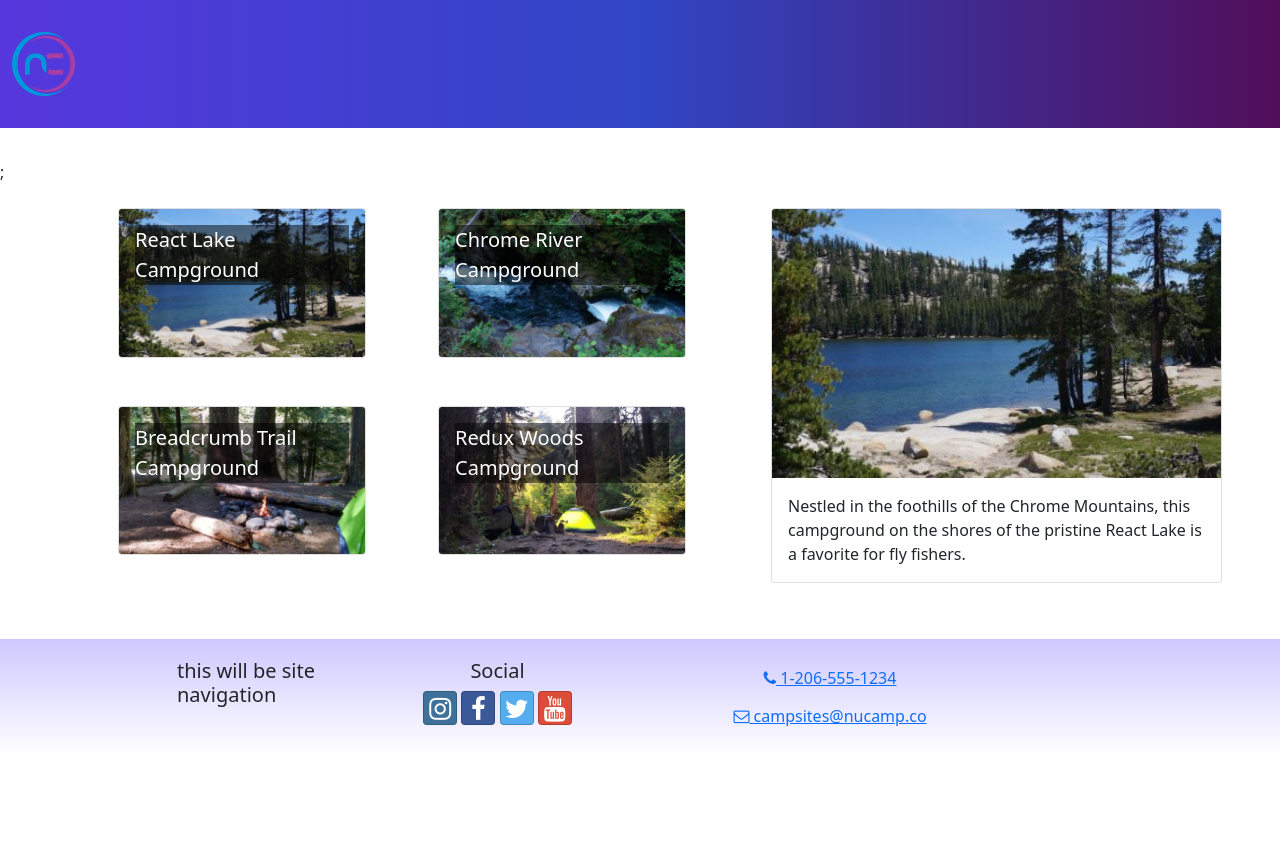
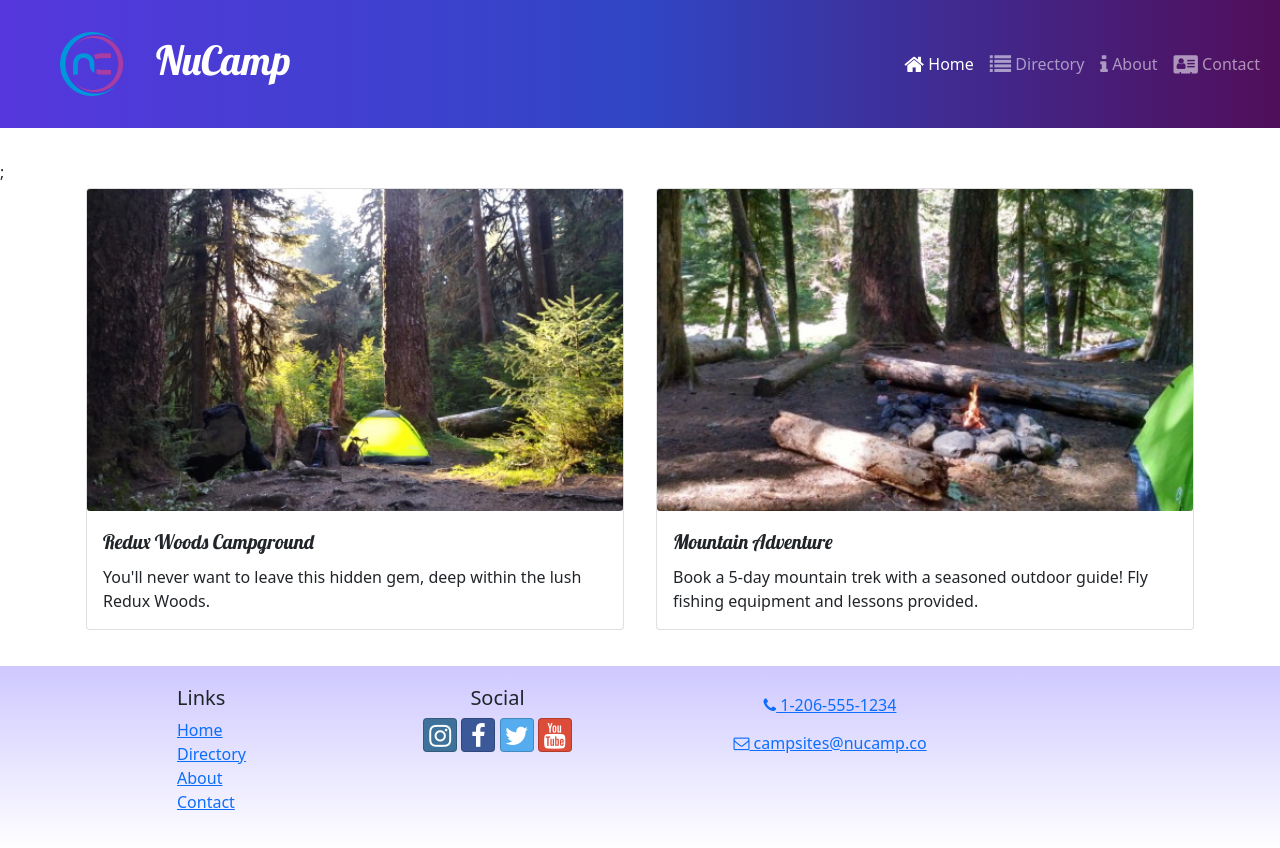
Before and after one commit to mk-bishop/react-class, a React (Create React App) app: page / in a window 1280 px wide. Before the commit the page ends 800 px from the top, so only its background shows below. Built offline with nearby package versions, Linux system fonts and the light colour scheme.

Commit message:
homepage display

```diff
--- a/src/App.js
+++ b/src/App.js
@@ -1,3 +1,6 @@
+import { Routes, Route } from 'react-router-dom';
+import ContactPage from './pages/ContactPage';
+import HomePage from './pages/HomePage';
 import Header from './components/Header';
 import Footer from './components/Footer';
 import CampsitesDirectoryPage from './pages/CampsitesDirectoryPage';
@@ -8,7 +11,11 @@ function App() {
   return (
     <div className="App">
       <Header />;
-      <CampsitesDirectoryPage />
+      <Routes>
+        <Route path='/' element={<HomePage />} />
+        <Route path='contact' element={<ContactPage />} />
+        <Route path='directory' element={<CampsitesDirectoryPage />} />
+      </Routes>
       <Footer />
     </div>
 
--- a/src/components/Footer.js
+++ b/src/components/Footer.js
@@ -1,4 +1,5 @@
-import {Container, Row, Col} from 'reactstrap';
+import { Container, Row, Col } from 'reactstrap';
+import { Link } from 'react-router-dom';
 
 const Footer = () => {
     return (
@@ -6,7 +7,21 @@ const Footer = () => {
             <Container>
                 <Row>
                     <Col xs={{ size: 4, offset: 1}} sm='2'>
-                        <h5>this will be site navigation</h5>
+                        <h5>Links</h5>
+                        <ul className='list-unstyled'>
+                            <li>
+                                <Link to='/'>Home</Link>
+                            </li>
+                            <li>
+                                <Link to='/directory'>Directory</Link>
+                            </li>
+                            <li>
+                                <Link to='/about'>About</Link>
+                            </li>
+                            <li>
+                                <Link to='/contact'>Contact</Link>
+                            </li>
+                        </ul>
                     </Col>
                     <Col xs='6' sm='3' className='text-center'>
                     <h5>Social</h5>
--- a/src/components/Header.js
+++ b/src/components/Header.js
@@ -1,14 +1,48 @@
-import { Navbar, NavbarBrand } from 'reactstrap';
+import { useState } from 'react';
+import {
+    Navbar,
+    NavbarBrand,
+    Collapse,
+    NavbarToggler,
+    Nav,
+    NavItem
+} from 'reactstrap';
+import { NavLink } from 'react-router-dom';
 import NucampLogo from '../app/assets/img/logo.png';
 
 const Header = () => {
+    const [ menuOpen, setMenuOpen ] = useState(false);
     return (
         <Navbar dark color="primary" sticky="top" expand="md">
-        <>
-          <NavbarBrand href="/">
-              <img src={NucampLogo} alt="nucamp logo" />
-          </NavbarBrand>
-        </>
+            <NavbarBrand className='ms-5' href="/">
+              <img src={NucampLogo} alt="nucamp logo" className='float-start' />
+              <h1 className='mt-1'>NuCamp</h1>
+            </NavbarBrand>
+            <NavbarToggler onClick={() => setMenuOpen(!menuOpen)} />
+            <Collapse isOpen={menuOpen} navbar>
+              <Nav className='ms-auto' navbar>
+                <NavItem>
+                  <NavLink className='nav-link' to='/'>
+                    <i className='fa fa-home fa-lg' /> Home
+                  </NavLink>
+                </NavItem>
+                <NavItem>
+                  <NavLink className='nav-link' to='/directory'>
+                  <i className='fa fa-list fa-lg' /> Directory
+                  </NavLink>
+                </NavItem>
+                <NavItem>
+                  <NavLink className='nav-link' to='/about'>
+                  <i className='fa fa-info fa-lg' /> About
+                  </NavLink>
+                </NavItem>
+                <NavItem>
+                  <NavLink className='nav-link' to='/contact'>
+                  <i className='fa fa-address-card fa-lg' /> Contact
+                  </NavLink>
+                </NavItem>
+              </Nav>
+            </Collapse>
       </Navbar>
     );
 };
--- a/src/features/campsites/campsitesSlice.js
+++ b/src/features/campsites/campsitesSlice.js
@@ -11,3 +11,7 @@ export const selectAllCampsites = () => {
 export const selectCampsiteById = (id) => {
     return CAMPSITES.find((campsite) => campsite.id === id);
 };
+
+export const selectFeaturedCampsite = () => {
+    return CAMPSITES.find((campsite) => campsite.featured);
+}
--- /dev/null
+++ b/src/features/display/DisplayCard.js
@@ -0,0 +1,17 @@
+import { Card, CardBody, CardImg, CardText, CardTitle } from 'reactstrap';
+
+const DisplayCard = ({ item }) => {
+    const { image, name, description } = item;
+
+    return (
+        <Card>
+            <CardImg src={image} alt={name} />
+            <CardBody>
+                <CardTitle>{name}</CardTitle>
+                <CardText>{description}</CardText>
+            </CardBody>
+        </Card>
+    )
+};
+
+export default DisplayCard;
--- /dev/null
+++ b/src/features/display/DisplayList.js
@@ -0,0 +1,22 @@
+import { Col, Row } from 'reactstrap';
+import DisplayCard from './DisplayCard';
+import { selectFeaturedCampsite } from '../campsites/campsitesSlice';
+import { selectFeaturedPromotion } from '../promotions/promotionsSlice';
+
+const DisplayList = () => {
+    const items = [selectFeaturedCampsite(), selectFeaturedPromotion()];
+
+    return (
+        <Row>
+            {items.map((item, idx) => {
+                return (
+                    <Col md className='m-1' key={idx}>
+                        <DisplayCard item={item} />
+                    </Col>
+                );
+            })}
+        </Row>
+    );
+};
+
+export default DisplayList
--- /dev/null
+++ b/src/features/promotions/promotionsSlice.js
@@ -0,0 +1,5 @@
+import { PROMOTIONS } from '../../app/shared/PROMOTIONS';
+
+export const selectFeaturedPromotion = () => {
+    return PROMOTIONS.find((promotion) => promotion.featured);
+};
--- a/src/index.js
+++ b/src/index.js
@@ -1,5 +1,6 @@
 import React from 'react';
 import { createRoot } from 'react-dom/client';
+import { BrowserRouter } from 'react-router-dom';
 import { Provider } from 'react-redux';
 import { store } from './app/store';
 import App from './App';
@@ -18,7 +19,9 @@ const root = createRoot(container);
 root.render(
   <React.StrictMode>
     <Provider store={store}>
-      <App />
+      <BrowserRouter>
+          <App />
+      </BrowserRouter>
     </Provider>
   </React.StrictMode>
 );
--- /dev/null
+++ b/src/pages/ContactPage.js
@@ -0,0 +1,5 @@
+const ContactPage = () => {
+    return <div>ContactPage</div>
+};
+
+export default ContactPage;
--- /dev/null
+++ b/src/pages/HomePage.js
@@ -0,0 +1,12 @@
+import { Container } from "reactstrap";
+import DisplayList from '../features/display/DisplayList';
+
+const HomePage = () => {
+    return (
+        <Container>
+            <DisplayList />
+        </Container>
+    );
+};
+
+export default HomePage;
```
